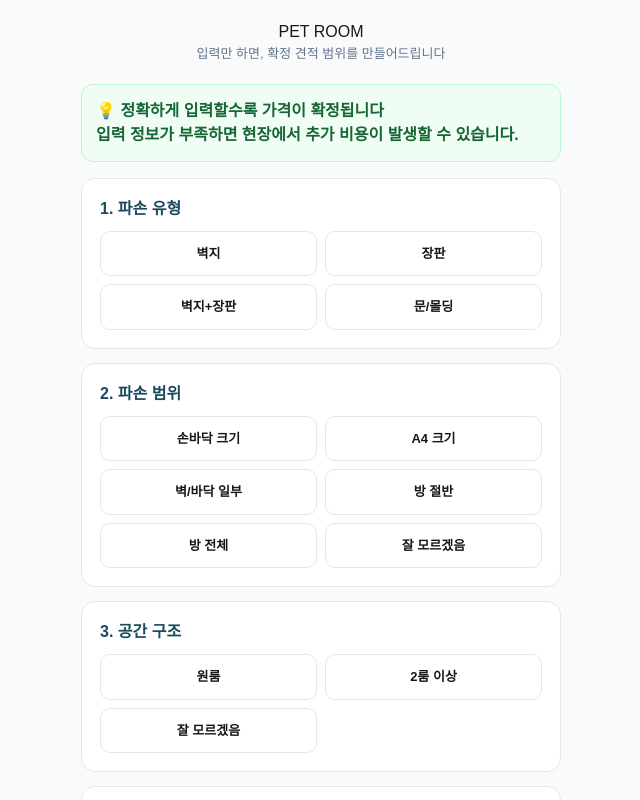
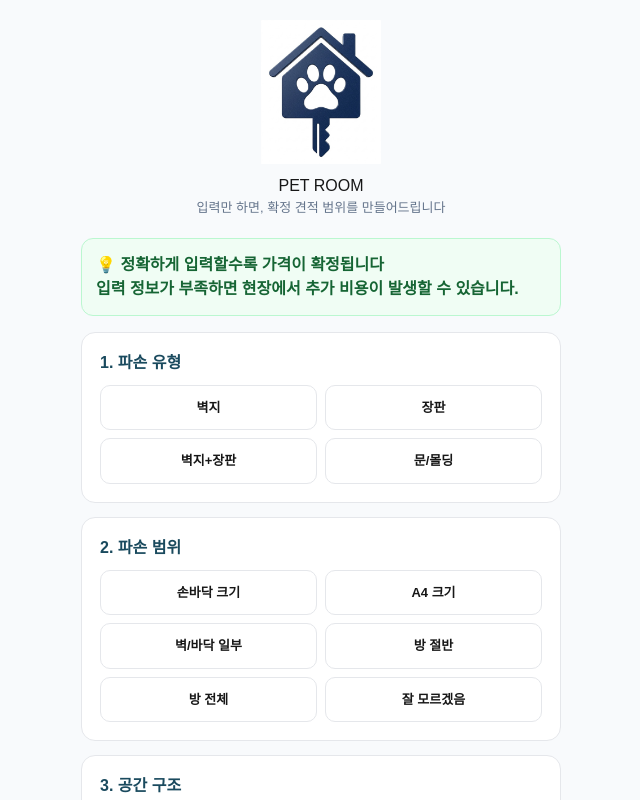
Before and after one commit to petroom-maker/petroom-app, a Next.js app: page / in a window 1280 px wide. Shown: the top 800 px of the page, without its empty margins (319-959 px from the left). Built offline with nearby package versions, Linux system fonts and the light colour scheme.

Commit message:
final form with logo and green UX

```diff
--- a/app/page.tsx
+++ b/app/page.tsx
@@ -78,15 +78,30 @@ export default function PetRoomForm() {
     <main style={{ padding: '20px', background: '#f8fafc', minHeight: '100vh' }}>
       <div style={{ maxWidth: '480px', margin: '0 auto' }}>
 
-        {/* 헤더 */}
-        <div style={{ textAlign: 'center', marginBottom: '20px' }}>
+        {/* 헤더 (로고 포함) */}
+        <div
+          style={{
+            textAlign: 'center',
+            marginBottom: '20px',
+            display: 'flex',
+            flexDirection: 'column',
+            alignItems: 'center',
+          }}
+        >
+          <img
+            src="/logo.png"
+            alt="PET ROOM"
+            style={{ width: '120px', marginBottom: '10px' }}
+          />
+
           <h2 style={{ margin: 0 }}>PET ROOM</h2>
+
           <p style={{ fontSize: '13px', color: '#64748b' }}>
             입력만 하면, 확정 견적 범위를 만들어드립니다
           </p>
         </div>
 
-        {/* 핵심 안내 (그린 강조) */}
+        {/* 핵심 안내 */}
         <div
           style={{
             background: '#f0fdf4',
@@ -129,7 +144,7 @@ export default function PetRoomForm() {
 
         {/* 자재 여부 */}
         <div style={card}>
-          <label style={label}>4. 동일 자재 여부 (중요)</label>
+          <label style={label}>4. 동일 자재 여부</label>
           {selectBox('sameMaterial', ['있음', '없음', '모르겠음'])}
         </div>
 
@@ -173,7 +188,7 @@ export default function PetRoomForm() {
           />
         </div>
 
-        {/* 사진 안내 (강조) */}
+        {/* 사진 안내 */}
         <div
           style={{
             background: '#dcfce7',
```
